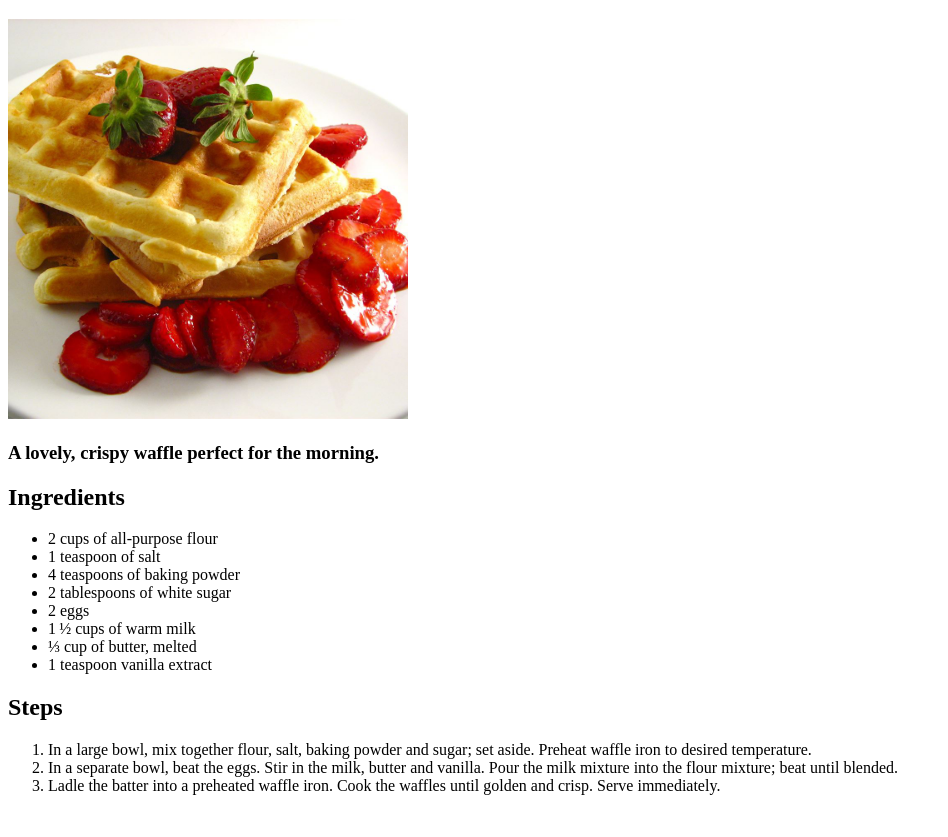
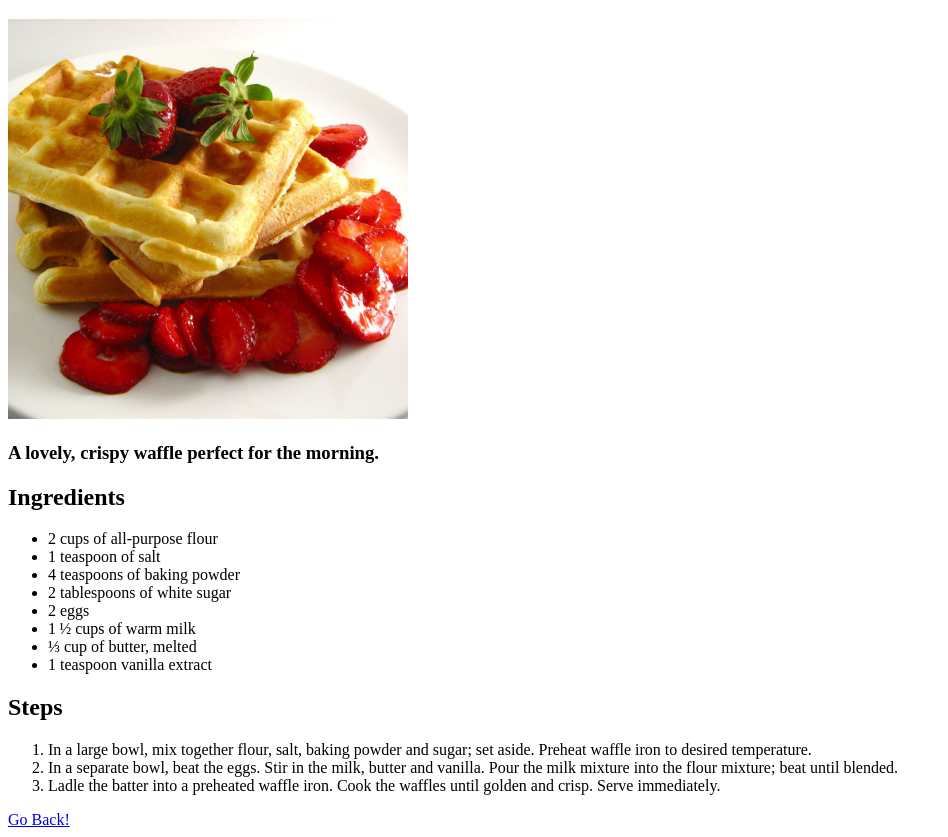
Before and after one commit to arludmila/odin-recipes, a plain HTML site: page recipes/classic_waffles.html in a window 1280 px wide. Shown: the part 61-898 px from the top of the page, without its empty margins (0-948 px from the left). Before the commit the page ends 872 px from the top, so only its background shows below. Drawn offline with Linux system fonts and the light colour scheme.

Commit message:
recipes/classic_waffles.html  recipes/mashed_potatoes.html  recipes/tiramisu.html

```diff
--- a/recipes/classic_waffles.html
+++ b/recipes/classic_waffles.html
@@ -27,5 +27,6 @@
         <li>In a separate bowl, beat the eggs. Stir in the milk, butter and vanilla. Pour the milk mixture into the flour mixture; beat until blended.</li>
         <li>Ladle the batter into a preheated waffle iron. Cook the waffles until golden and crisp. Serve immediately.</li>
     </ol>
+    <a href="../index.html">Go Back!</a>
 </body>
 </html>
```
Also changed, not shown: recipes/mashed_potatoes.html (+1 -0 lines), recipes/tiramisu.html (+1 -0 lines).
